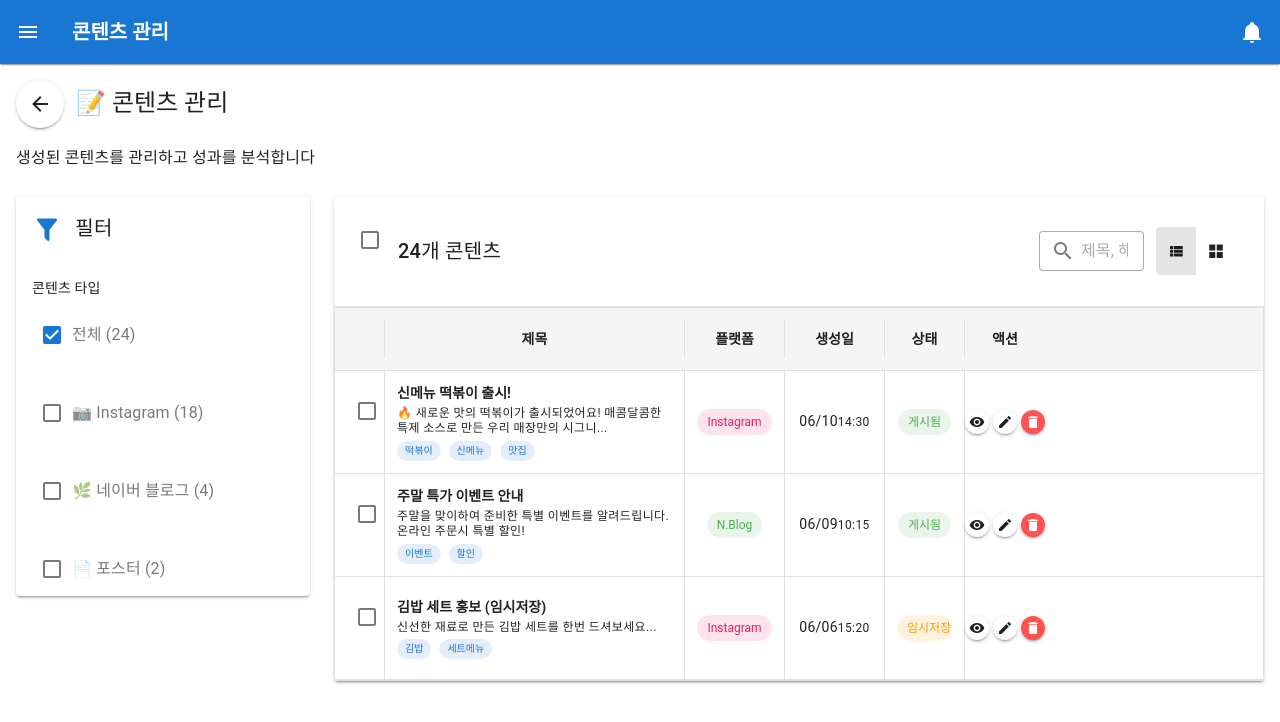
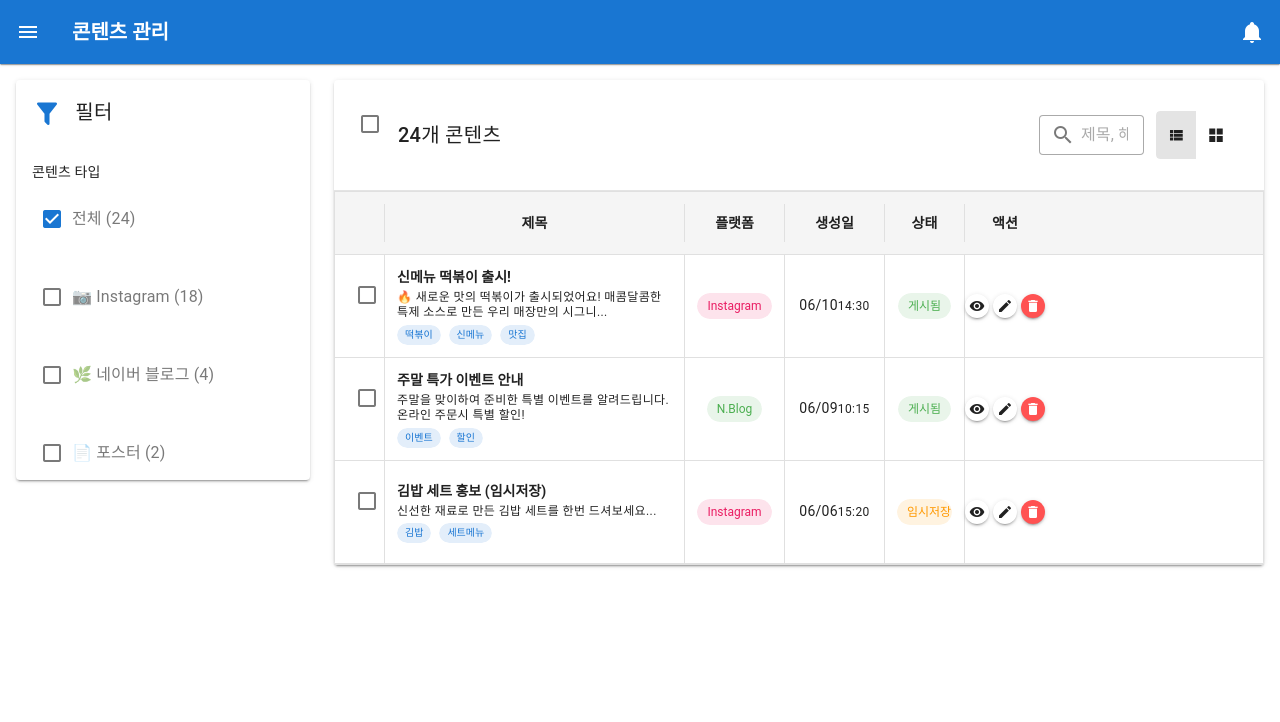
Before and after one commit to won-ktds/smarketing-frontend, a Vue app: page /content in a window 1280 px wide. Shown: the top 722 px of the page. Built offline with nearby package versions, Linux system fonts and the light colour scheme; sample sign-in values are in the browser's storage.

Commit message:
storeManagement contentmanagement edit

```diff
--- a/src/views/ContentManagementView.vue
+++ b/src/views/ContentManagementView.vue
@@ -1,23 +1,6 @@
 //* src/views/ContentManagementView.vue
 <template>
   <v-container fluid class="pa-4">
-    <!-- 페이지 헤더 -->
-    <v-row>
-      <v-col cols="12">
-        <div class="d-flex align-center mb-4">
-          <v-btn
-            icon
-            @click="$router.go(-1)"
-            class="mr-3"
-          >
-            <v-icon>mdi-arrow-left</v-icon>
-          </v-btn>
-          <h1 class="text-h5">📝 콘텐츠 관리</h1>
-        </div>
-        <p class="text-subtitle-1 grey--text">생성된 콘텐츠를 관리하고 성과를 분석합니다</p>
-      </v-col>
-    </v-row>
-
     <!-- 필터 섹션 -->
     <v-row class="mb-4">
       <v-col cols="12" md="3">
--- a/src/views/DashboardView.vue
+++ b/src/views/DashboardView.vue
@@ -1,20 +1,6 @@
 //* src/views/DashboardView.vue
 <template>
   <v-container fluid class="pa-4">
-    <!-- 페이지 헤더 -->
-    <div class="d-flex align-center justify-between mb-6">
-      <div>
-        <h1 class="text-h4 font-weight-bold text-grey-darken-4">대시보드</h1>
-        <p class="text-body-1 text-grey-darken-1 mb-0">
-          {{ businessName }}의 실시간 현황을 확인하세요
-        </p>
-      </div>
-      <v-chip :color="'success'" variant="flat" class="text-body-2 font-weight-medium">
-        <v-icon start size="16">mdi-circle</v-icon>
-        실시간 업데이트
-      </v-chip>
-    </div>
-
     <!-- 주요 지표 카드 - 새로운 스타일 적용 (3개 카드) -->
     <v-row class="mb-6">
       <v-col
--- a/src/views/StoreManagementView.vue
+++ b/src/views/StoreManagementView.vue
@@ -1,17 +1,5 @@
 <template>
   <v-container fluid class="pa-4">
-    <!-- 페이지 헤더 -->
-    <v-row class="mb-4">
-      <v-col cols="12">
-        <div class="d-flex align-center justify-space-between">
-          <div>
-            <h1 class="text-h4 font-weight-bold mb-2">매장 관리</h1>
-            <p class="text-grey">매장 정보를 관리하고 설정을 변경할 수 있습니다</p>
-          </div>
-        </div>
-      </v-col>
-    </v-row>
-
     <!-- 매장 정보가 없는 경우 -->
     <div v-if="!storeStore.hasStoreInfo && !storeStore.loading">
       <v-row justify="center">
```
